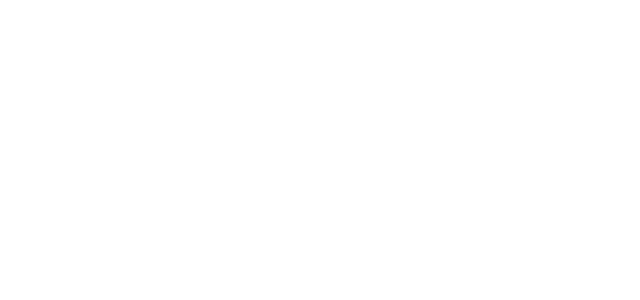
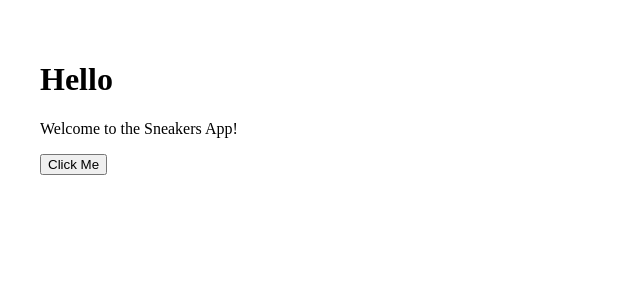
Before and after one commit to 7Hunter7/Sneakers_App, a Vue app: page / in a window 1280 px wide. Shown: the top 300 px of the page, without its empty margins (0-640 px from the left). Built offline with nearby package versions, Linux system fonts and the light colour scheme.

Commit message:
upd: added HelloComponent component and using it in App

```diff
--- a/src/App.vue
+++ b/src/App.vue
@@ -1,10 +1,9 @@
 <script setup>
-
+import HelloComponent from './components/HelloComponent.vue';
 </script>
 
 <template>
-
-
+  <hello-component></hello-component>
 </template>
 
 <style scoped></style>
--- /dev/null
+++ b/src/components/HelloComponent.vue
@@ -0,0 +1,17 @@
+<template>
+  <h1>Hello</h1>
+  <p>Welcome to the Sneakers App!</p>
+  <button @click="handleClick">Click Me</button>
+</template>
+
+
+<script setup>
+import { ref } from 'vue';
+
+const message = ref('Hello, Sneakers App!');
+
+function handleClick() {
+  alert(message.value);
+}
+
+</script>
```
